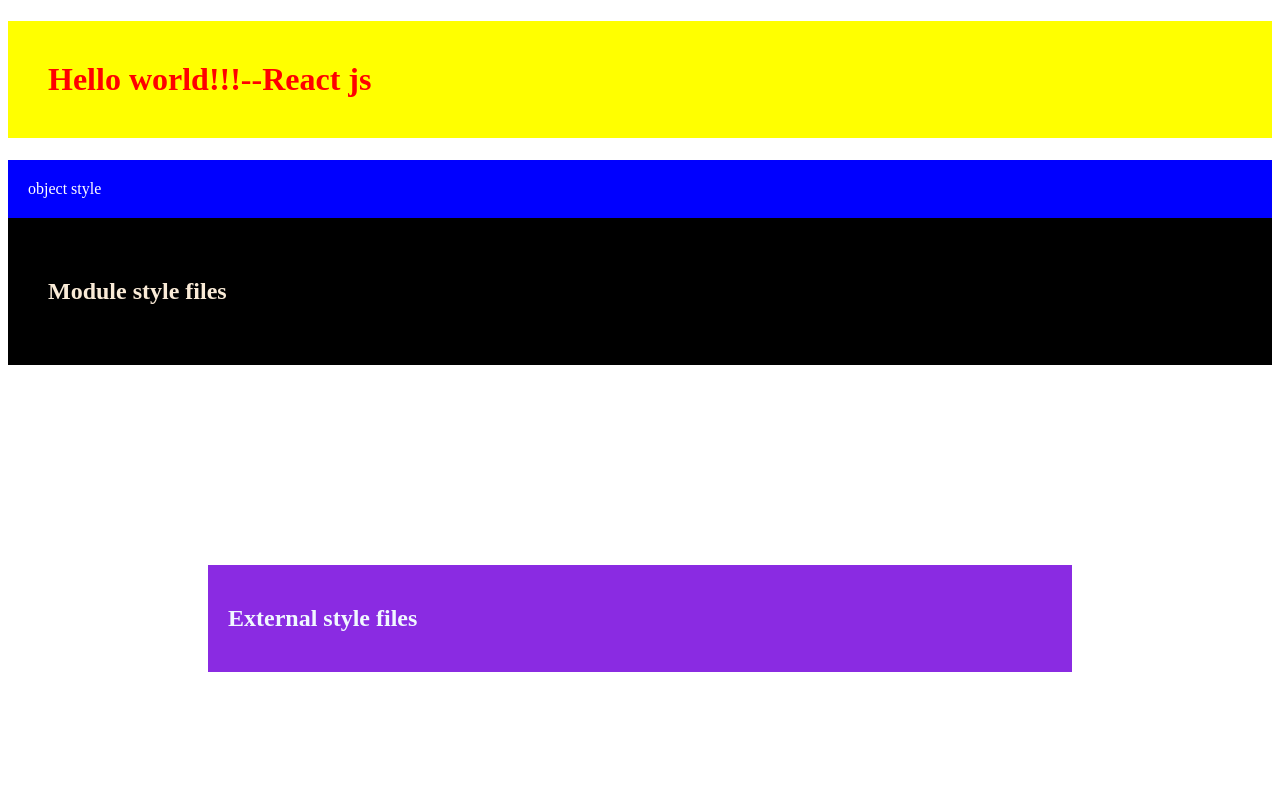
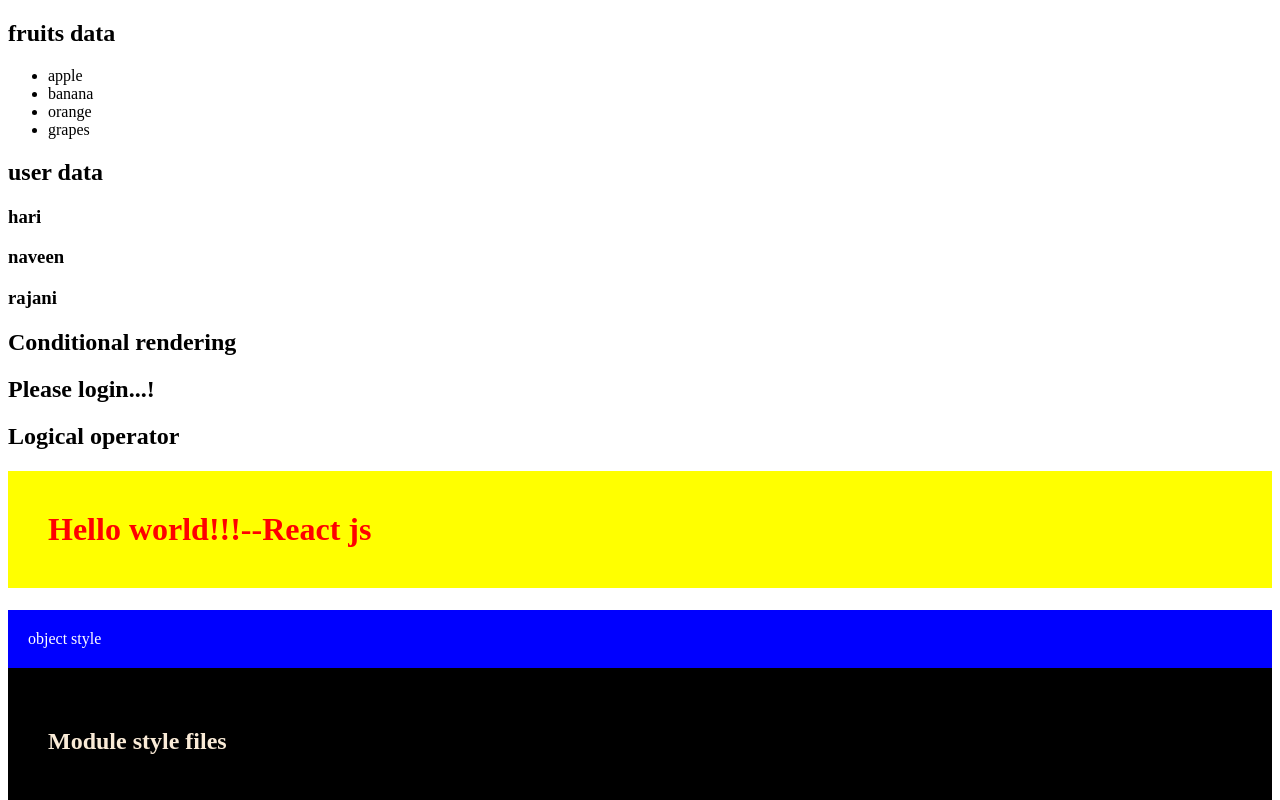
Before and after one commit to kamalrajms/mayBatch2, a React (Vite) app: page / in a window 1280 px wide. Shown: the top 800 px of the page. Built offline with nearby package versions, Linux system fonts and the light colour scheme.

Commit message:
Conditional end ist rendering.

```diff
--- a/src/App.jsx
+++ b/src/App.jsx
@@ -4,6 +4,8 @@
 import ExternalStyle from "./ExternalStyle";
 import ModuleStyle from "./ModuleStyle";
 import ObjectStyle from "./ObjectStyle";
+import ConditionalRendering from "./Component/ConditionalRendering";
+import ListRendering from "./Component/ListRendering";
 
 export default function App() {
   const session = "React js";
@@ -22,6 +24,8 @@
 
   return (
     <>
+      <ListRendering />
+      <ConditionalRendering />
       <h1 style={{ padding: "40px", color: "red", backgroundColor: "yellow" }}>
         Hello world!!!--{session}
       </h1>
--- /dev/null
+++ b/src/Component/ConditionalRendering.jsx
@@ -0,0 +1,19 @@
+import React from "react";
+
+export default function ConditionalRendering() {
+  const user = false;
+  return (
+    <div>
+      <h2>Conditional rendering</h2>
+      {user ? <h2>Welcome Back...!</h2> : <h2>Please login...!</h2>}
+      <h2>Logical operator</h2>
+      {user && (
+        <p>
+          Lorem ipsum dolor sit amet consectetur adipisicing elit. Officia nihil
+          ut consequatur labore rerum velit optio praesentium harum, iusto,
+          accusantium quod quis. Maxime ab et eum quis iusto odio consectetur?
+        </p>
+      )}
+    </div>
+  );
+}
--- /dev/null
+++ b/src/Component/ListRendering.jsx
@@ -0,0 +1,26 @@
+import React from "react";
+
+export default function ListRendering() {
+  const fruits = ["apple", "banana", "orange", "grapes"];
+
+  const user = [
+    { id: 1, name: "hari" },
+    { id: 2, name: "naveen" },
+    { id: 3, name: "rajani" },
+  ];
+  return (
+    <div>
+      <h2>fruits data</h2>
+      <ul>
+        {fruits.map((name, ind) => (
+          <li key={ind}>{name}</li>
+        ))}
+      </ul>
+      <h2>user data</h2>
+      {user.map((person) => (
+        <h3 key={person.id}>{person.name}</h3>
+      ))}
+    </div>
+  );
+}
+// person={name:"hari"}
```
Also changed, not shown: src/Text.txt.
